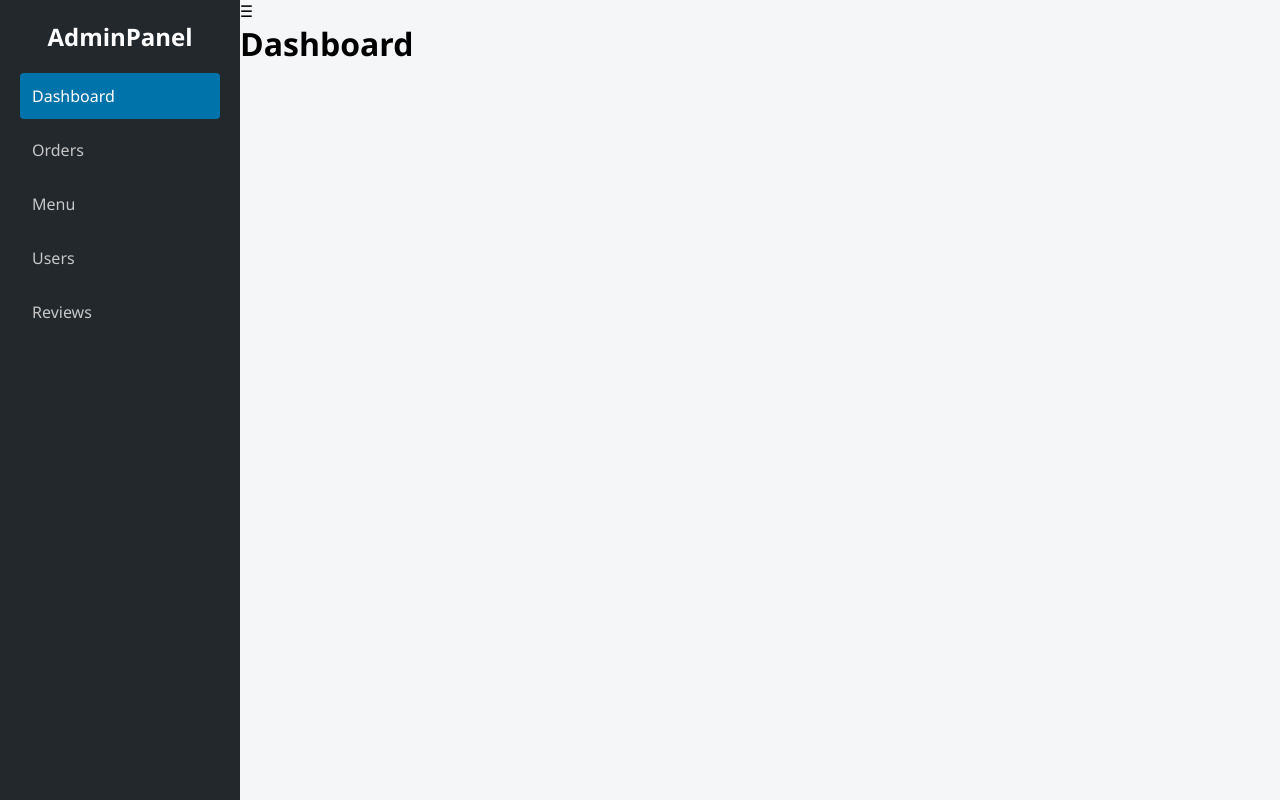
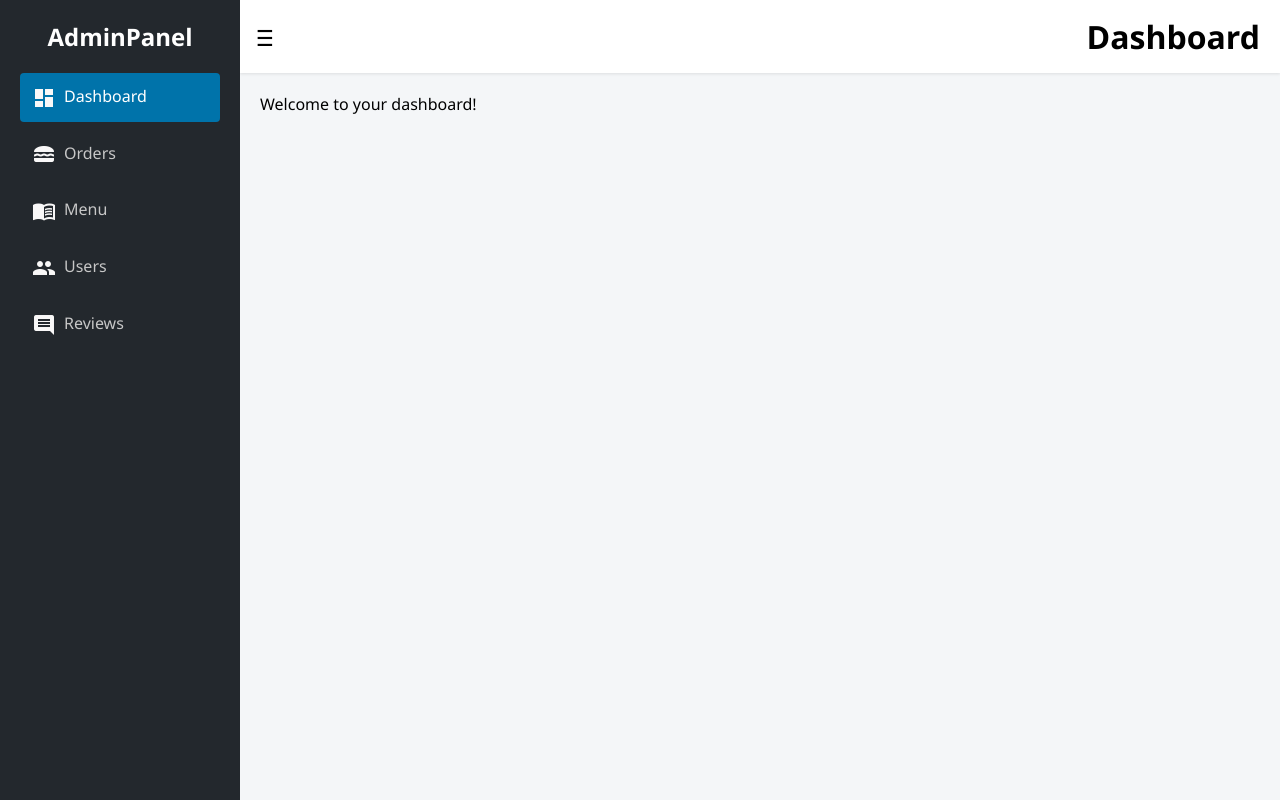
Before and after one commit to IshworSubedi13/restaurant_ordering_system, a Python web app: template backend/templates/dashboard.html in a window 1280 px wide. Run offline with Jinja, Linux system fonts and the light colour scheme; the template is opened without the code that fills it, so the values that code supplies are empty.

Commit message:
styling dashboard

```diff
--- a/backend/templates/assets/css/styles.css
+++ b/backend/templates/assets/css/styles.css
@@ -49,3 +49,34 @@ body {
     text-align:center;
     font-size:0;
 }
+.material-icons {
+  vertical-align: middle;
+  font-size: 20px;
+  margin-right: 8px;
+  color: #f9f8f8;
+  font-variation-settings:'FILL' 0,'wght' 400,'GRAD' 0,'opsz' 24
+}
+
+.main {
+    flex:1;
+    display:flex;
+    flex-direction: column;
+}
+.topbar {
+      background:#fff;
+      padding:15px 20px;
+      display:flex;
+      justify-content:space-between;
+      align-items:center;
+      padding-left: 16px;
+      box-shadow:0 1px 3px rgba(0,0,0,0.1);
+}
+.menu-toggle {
+    font-size:22px;
+    cursor:pointer;
+}
+.content {
+    flex:1;
+    padding:20px;
+    overflow:auto;
+}
--- /dev/null
+++ b/backend/templates/assets/js/data_icon.js
@@ -0,0 +1,11 @@
+document.addEventListener('DOMContentLoaded', () => {
+  document.querySelectorAll('a[data-icon]').forEach(a => {
+    const iconName = a.getAttribute('data-icon');
+    if (iconName) {
+      const iconSpan = document.createElement('span');
+      iconSpan.className = 'material-icons';
+      iconSpan.textContent = iconName;
+      a.prepend(iconSpan);
+    }
+  });
+});
--- a/backend/templates/dashboard.html
+++ b/backend/templates/dashboard.html
@@ -6,17 +6,18 @@
     <title>Dashboard</title>
     <link rel="stylesheet" href="assets/css/styles.css">
     <script defer src="assets/js/toogle.js"></script>
+    <script defer src="assets/js/data_icon.js"></script>
     <link rel="stylesheet" href="https://fonts.googleapis.com/icon?family=Material+Icons">
 </head>
 <body>
    <!-- Sidebar -->
   <aside class="sidebar" id="sidebar">
     <h2>AdminPanel</h2>
-    <a href="#" class="active" data-section="dashboard">Dashboard</a>
-    <a href="#" data-section="orders">Orders</a>
-    <a href="#" data-section="menu">Menu</a>
-    <a href="#" data-section="users">Users</a>
-    <a href="#" data-section="reviews">Reviews</a>
+    <a href="#" class="active" data-icon="dashboard" data-section="dashboard">Dashboard</a>
+    <a href="#" data-icon="lunch_dining" data-section="orders">Orders</a>
+    <a href="#" data-icon="menu_book"data-section="menu">Menu</a>
+    <a href="#" data-icon="people"data-section="users">Users</a>
+    <a href="#" data-icon="comment"data-section="reviews">Reviews</a>
   </aside>
 
    <!-- Main -->
@@ -25,6 +26,10 @@
       <span class="menu-toggle" id="menu-toggle">☰</span>
       <h1 id="section-title">Dashboard</h1>
     </header>
+
+    <section class="content" id="content">
+      <p>Welcome to your dashboard!</p>
+    </section>
   </main>
 
 </body>
```
